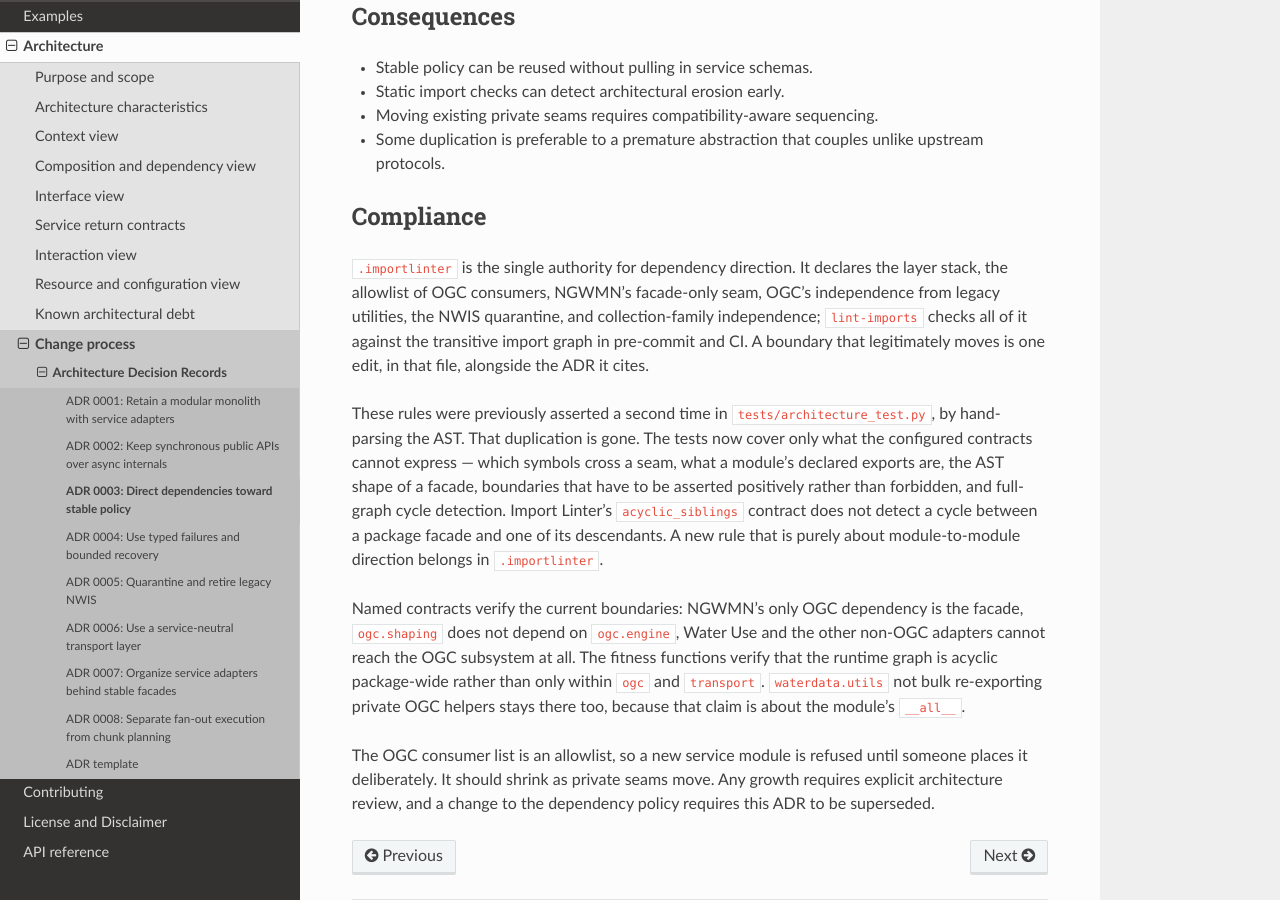
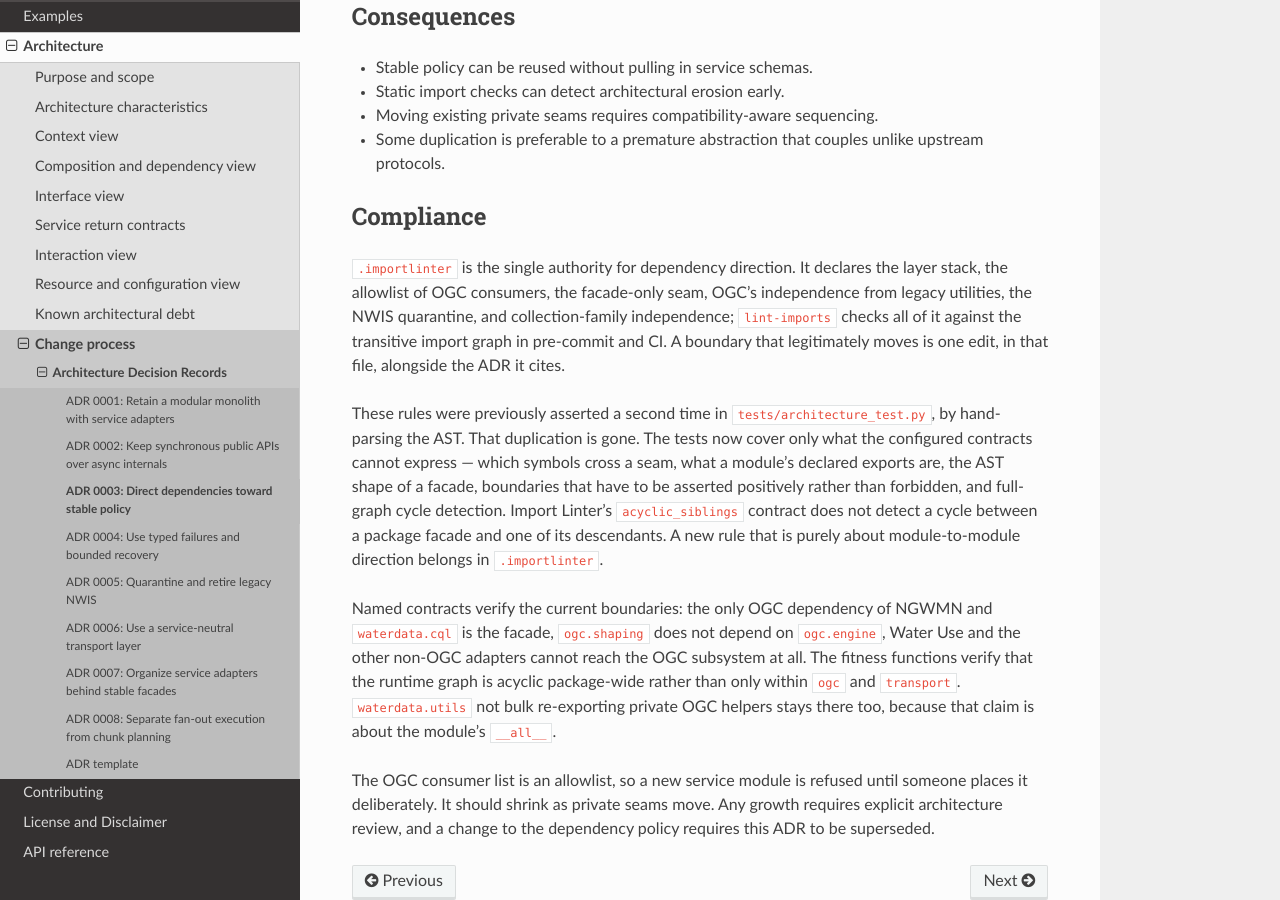
Before and after one commit to DOI-USGS/dataretrieval-python, a Sphinx documentation site: the page built from docs/source/architecture/decisions/0003-dependency-direction.rst, in a window 1280 px wide and 900 px high, scrolled down 920 px. Built offline with Sphinx 7.4.7 and the Read the Docs theme 3.1.0, drawn with Linux system fonts in a browser that asks for light colours; pages that are not in the unit, such as notebooks, are missing from menus.

Commit message:
refactor: apply /simplify findings
Route get_cql through Water Data's own wrapper rather than the OGC
facade. waterdata.utils.get_ogc_data exists to bind base_url, dialect,
and extra_id_cols and to default output_id from the collection map;
get_cql was restating all four, making it the only Water Data getter
reaching past the wrapper. It gains a cql_body passthrough instead, so
the Water Data binding stays stated once.

Also in the verbatim-CQL branch:

- Bind the fetcher with functools.partial, the idiom the comment three
  lines below already names, instead of a nested closure.
- Drop `or None` from the properties lookup: _switch_properties_id
  returns [] and never None, and _ogc_query_params guards with `if
  properties:`, so both spellings build the same request.
- Trim the cql_body docstring to the load-bearing contract, dropping
  the mechanism narration the inline comment below already carries.

Merge the new cql-facade import contract into ogc-facade, which it
duplicated except for source_modules, and update the two ADR compliance
paragraphs that still described only the NGWMN half of the seam.

The branch itself stays: an over-budget body with no args["filter"]
would raise Unchunkable client-side if folded into the planner, rather
than letting the server judge it.

Co-Authored-By: Claude Opus 5 (1M context) <noreply@anthropic.com>

```diff
--- a/docs/source/architecture/decisions/0003-dependency-direction.rst
+++ b/docs/source/architecture/decisions/0003-dependency-direction.rst
@@ -47,7 +47,7 @@ Compliance
 ----------
 
 ``.importlinter`` is the single authority for dependency direction. It declares
-the layer stack, the allowlist of OGC consumers, NGWMN's facade-only seam, OGC's
+the layer stack, the allowlist of OGC consumers, the facade-only seam, OGC's
 independence from legacy utilities, the NWIS quarantine, and collection-family
 independence; ``lint-imports`` checks all of it against the transitive import
 graph in pre-commit and CI. A boundary that legitimately moves is one edit, in
@@ -63,12 +63,13 @@ forbidden, and full-graph cycle detection. Import Linter's
 and one of its descendants. A new rule that is purely about module-to-module
 direction belongs in ``.importlinter``.
 
-Named contracts verify the current boundaries: NGWMN's only OGC dependency is
-the facade, ``ogc.shaping`` does not depend on ``ogc.engine``, Water Use and the
-other non-OGC adapters cannot reach the OGC subsystem at all. The fitness
-functions verify that the runtime graph is acyclic package-wide rather than only
-within ``ogc`` and ``transport``. ``waterdata.utils`` not bulk re-exporting
-private OGC helpers stays there too, because that claim is about the module's
+Named contracts verify the current boundaries: the only OGC dependency of
+NGWMN and ``waterdata.cql`` is the facade, ``ogc.shaping`` does not depend on
+``ogc.engine``, Water Use and the other non-OGC adapters cannot reach the OGC
+subsystem at all. The fitness functions verify that the runtime graph is
+acyclic package-wide rather than only within ``ogc`` and ``transport``.
+``waterdata.utils`` not bulk re-exporting private OGC helpers stays there too,
+because that claim is about the module's
 ``__all__``.
 
 The OGC consumer list is an allowlist, so a new service module is refused until
--- a/docs/source/architecture/decisions/0007-adapter-facades.rst
+++ b/docs/source/architecture/decisions/0007-adapter-facades.rst
@@ -63,5 +63,6 @@ Compliance
 facade identity, and compatibility names. ``tests/architecture_test.py``
 requires a logic-free facade, exact active-service exports, and separate OGC
 request construction and schema execution. ``.importlinter`` keeps the
-collection families independent of each other, holds NGWMN to the OGC facade,
-and prevents lateral adapter reach-through.
+collection families independent of each other, holds the facade-only consumers
+(NGWMN and ``waterdata.cql``) to the OGC facade, and prevents lateral adapter
+reach-through.
```
Also changed, not shown: 4 other files.
